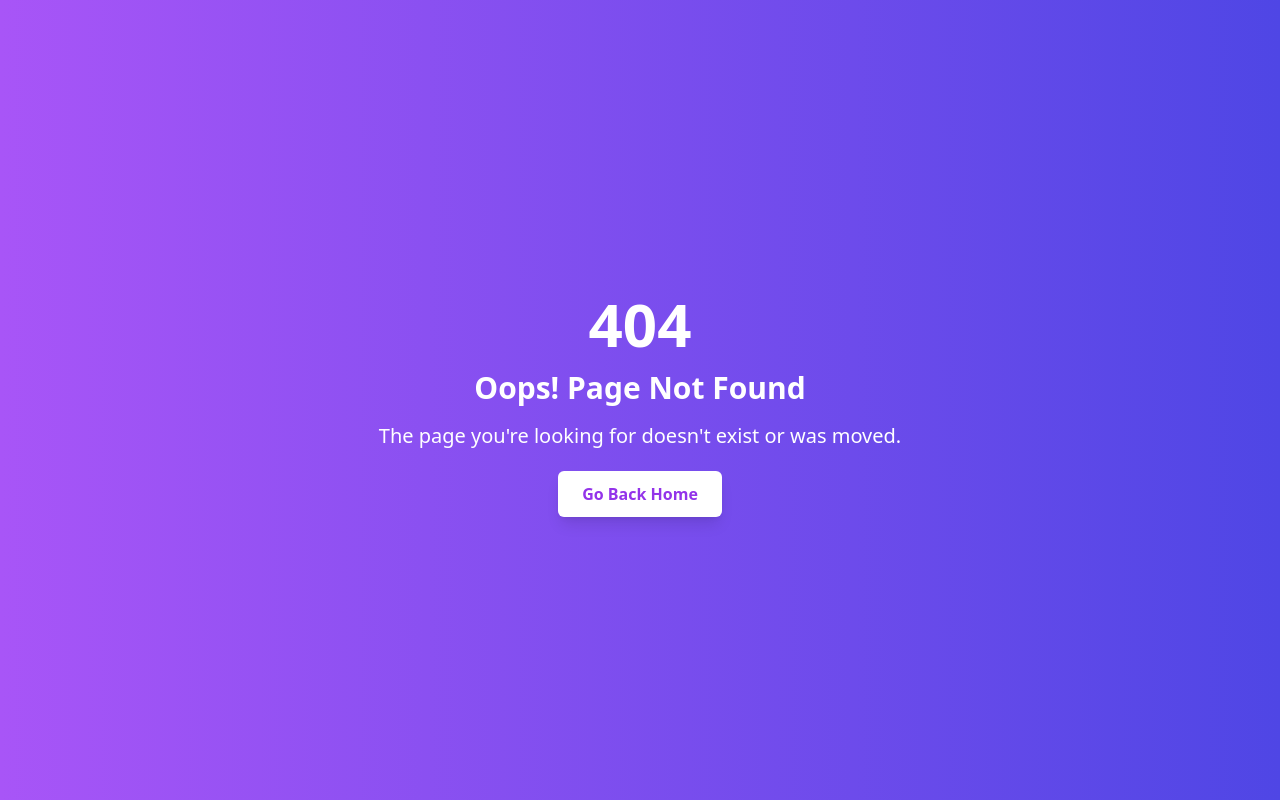
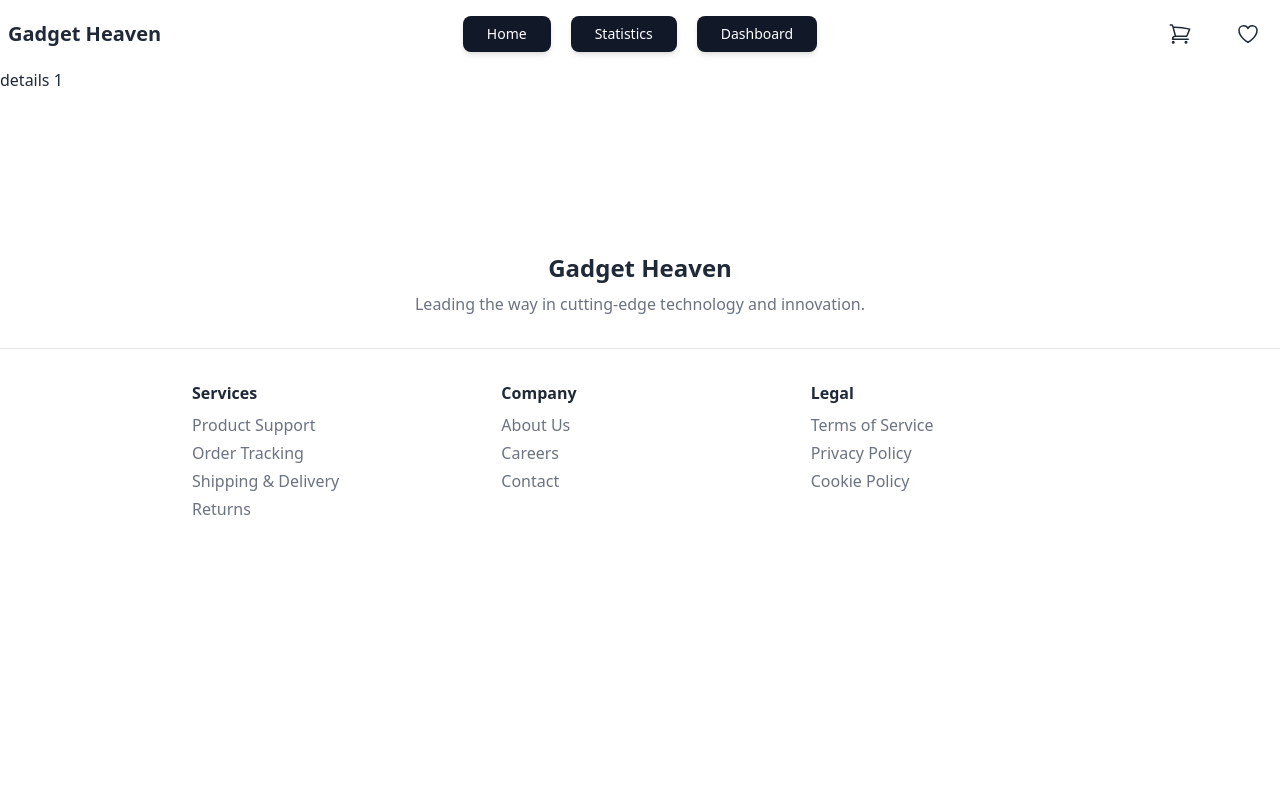
Before and after one commit to programming-hero-web-course-4/b10a8-gadget-heaven-Bytes-Farabi, a React (Vite) app: page /productdetails/1 in a window 1280 px wide. Before the commit this address had no page. Built offline with nearby package versions, Linux system fonts and the light colour scheme.

Commit message:
onclick dynamic component rendering done using and id in each component

```diff
--- a/src/Components/AllDeviceCard.jsx
+++ b/src/Components/AllDeviceCard.jsx
@@ -1,5 +1,5 @@
 import React, { useEffect, useState } from 'react';
-import { useLoaderData, useParams } from 'react-router-dom';
+import { NavLink, useLoaderData, useParams } from 'react-router-dom';
 
 const AllDeviceCard = () => {
 
@@ -32,7 +32,7 @@ const AllDeviceCard = () => {
                         <p className="text-gray-500">Price: {productData.price}</p>
 
                         <button className="mt-4 px-4 py-2 border border-purple-500 text-purple-500 font-semibold rounded-lg hover:bg-purple-50 transition-colors">
-                            View Details
+                            <NavLink to={`/productdetails/${productData.product_id}`}>View Details</NavLink>
                         </button>
                     </div>
                 </div>
--- /dev/null
+++ b/src/Components/ProductDetails.jsx
@@ -0,0 +1,15 @@
+import React from 'react';
+import { useParams } from 'react-router-dom';
+
+const ProductDetails = () => {
+
+    const {id} =useParams()
+
+    return (
+        <div>
+            <h1>details {id}</h1>
+        </div>
+    );
+};
+
+export default ProductDetails;
```
Also changed, not shown: src/main.jsx (+6 -1 lines).
